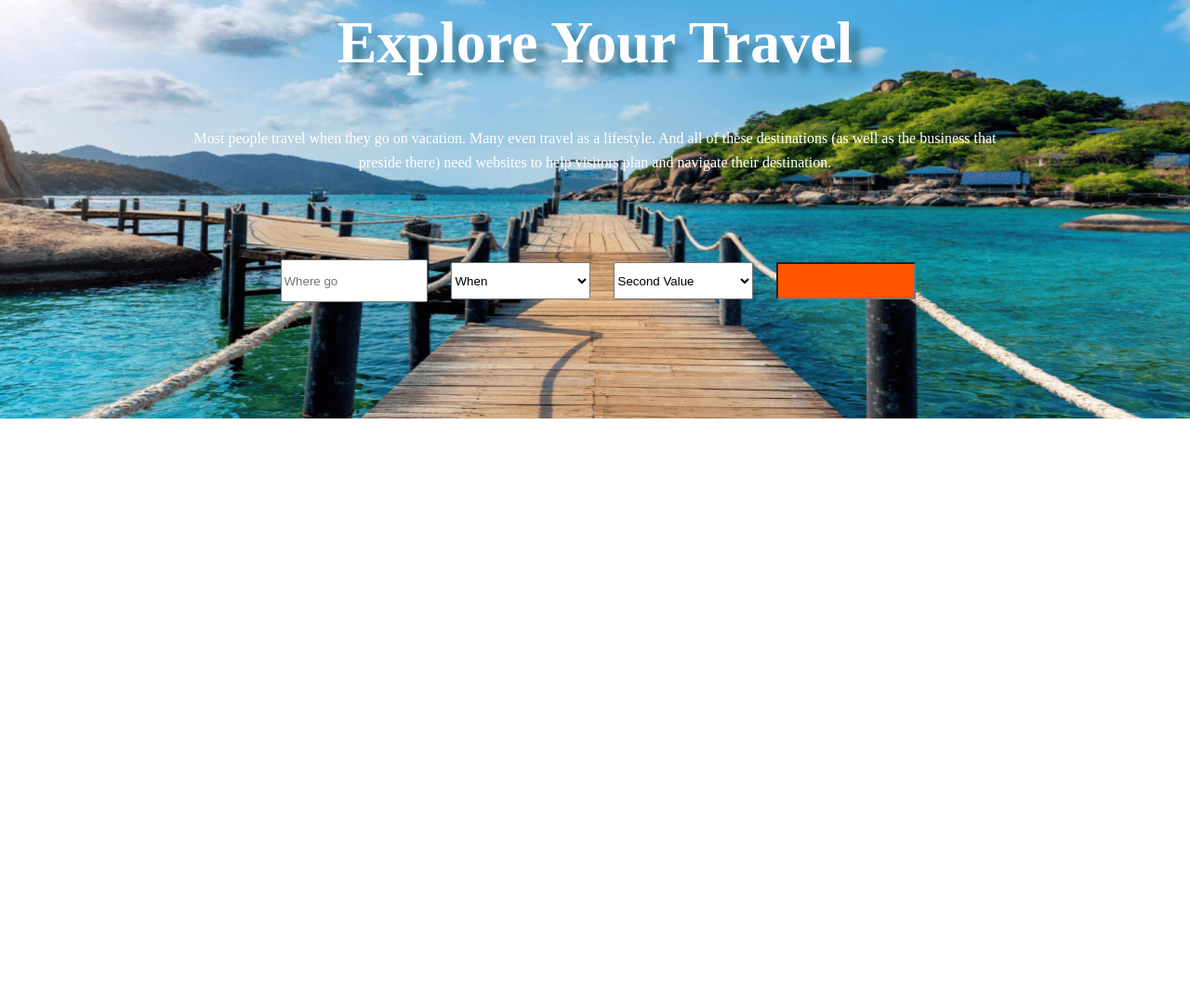
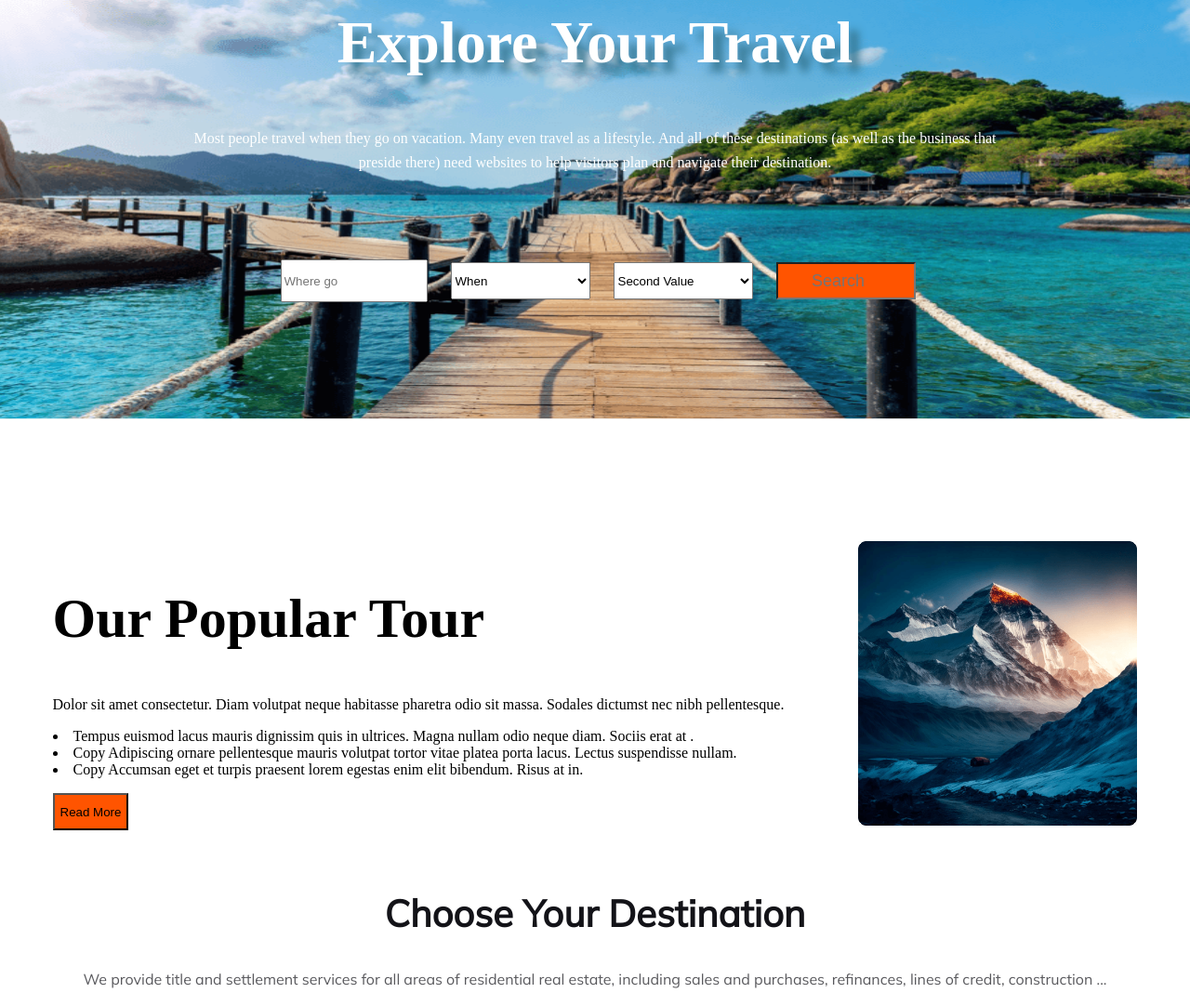
Before and after one commit to rakibulhasan0000/responsive-assignment-2, a plain HTML site: page index.html in a window 1280 px wide. Shown: the part 171-1253 px from the top of the page at 93% size. Before the commit the page ends 800 px from the top, so only its background shows below. Drawn offline with Linux system fonts and the light colour scheme.

Commit message:
added my destination section

```diff
--- a/index.html
+++ b/index.html
@@ -33,7 +33,7 @@
                     <h2 class="title-1">Explore Your Travel</h2>
                     <p class="title-2">Most people travel when they go on vacation. Many even travel as a lifestyle. And all of these destinations (as well as the business that preside there) need websites to help visitors plan and navigate their destination. </p>
                     <div class="baner-tools">
-                        <input style="width: 150px;height: 40px;" type="text" placeholder="Where go">
+                        <input class="option-1" style="width: 150px;height: 40px;" type="text" placeholder="Where go">
                         <select class="option" name="choice">
                             <option value="first">First Value</option>
                             <option value="second" selected>When</option>
@@ -44,18 +44,48 @@
                             <option value="second" selected>Second Value</option>
                             <option value="third">Third Value</option>
                         </select>
-                        <input  style="width: 150px;height: 40px; background-color: #FF5400;"  type="search" name="" id="">
+                        <input  style="width: 150px;height: 40px; background-color: #FF5400; color: black;text-align: center;font-size: large;"  type="search" name="" id="" placeholder="Search">
                     </div>
                 </div>
-
-
-
-
-
             </div>
-
         </section>
 
+        <section class="third-topic">
+            <div >
+                <h2 style="font-family: Mulish sans-serif;font-size: 60px;">Our Popular Tour</h2>
+                <p class="list">
+                    Dolor sit amet consectetur. Diam volutpat neque habitasse pharetra odio sit massa. Sodales dictumst nec nibh pellentesque.
+                    <li>Tempus euismod lacus mauris dignissim quis in ultrices. Magna nullam odio neque diam. Sociis erat at .</li>
+                    <li>Copy
+                        Adipiscing ornare pellentesque mauris volutpat tortor vitae platea porta lacus. Lectus suspendisse nullam.</li>
+                    <li>Copy
+                        Accumsan eget et turpis praesent lorem egestas enim elit bibendum. Risus at in.</li>
+                </p>
+                <button style="background-color: #FF5400;height: 40px;">Read More</button>
+            </div>
+            <div image-2>
+                <img style="width: 300px;" src="Images/Rectangle 4.png" alt="">
+            </div>
+        </section>
+        <section class="destination">
+            <h2 style="color: #131318;
+
+            text-align: center;
+            font-family: Mulish;
+            font-size: 40px;
+            font-style: normal;
+            font-weight: 800;
+            line-height: normal;">Choose Your Destination</h2>
+
+            <p style="color: rgba(19, 19, 24, 0.70);
+
+            text-align: center;
+            font-family: Mulish;
+            font-size: 16px;
+            font-style: normal;
+            font-weight: 400;
+            line-height: 26px;">We provide title and settlement services for all areas of residential real estate, including sales and purchases, refinances, lines of credit, construction ...</p>
+        </section>
     </main>
     <footer>
 
--- a/styles/index.css
+++ b/styles/index.css
@@ -4,8 +4,10 @@
 
 /* this is header part */
 header{
+    width: 100%;
 
-    margin: 0 30px;
+    background-color: #fff;
+    position: sticky;
 
 }
 .navbar{
@@ -104,13 +106,17 @@ background: rgba(255, 255, 255, 0.30);
     width: 150px;
     height: 40px;
 }
-
-
-
-
-@media screen and(max-width:600) {
-    .baner-tools{
-        display: grid;
-        grid-template-columns: repeat(1fr);
-    }
+.third-topic{
+    display: flex;
+    justify-content: center;
+    align-items: center;
+    margin-top: 20%;
+    height:auto;
+    gap: 80px;
 }
+.destination{
+    text-align: center;
+    justify-content: center;
+    align-items: center;
+    margin-top: 5%;
+}
```
